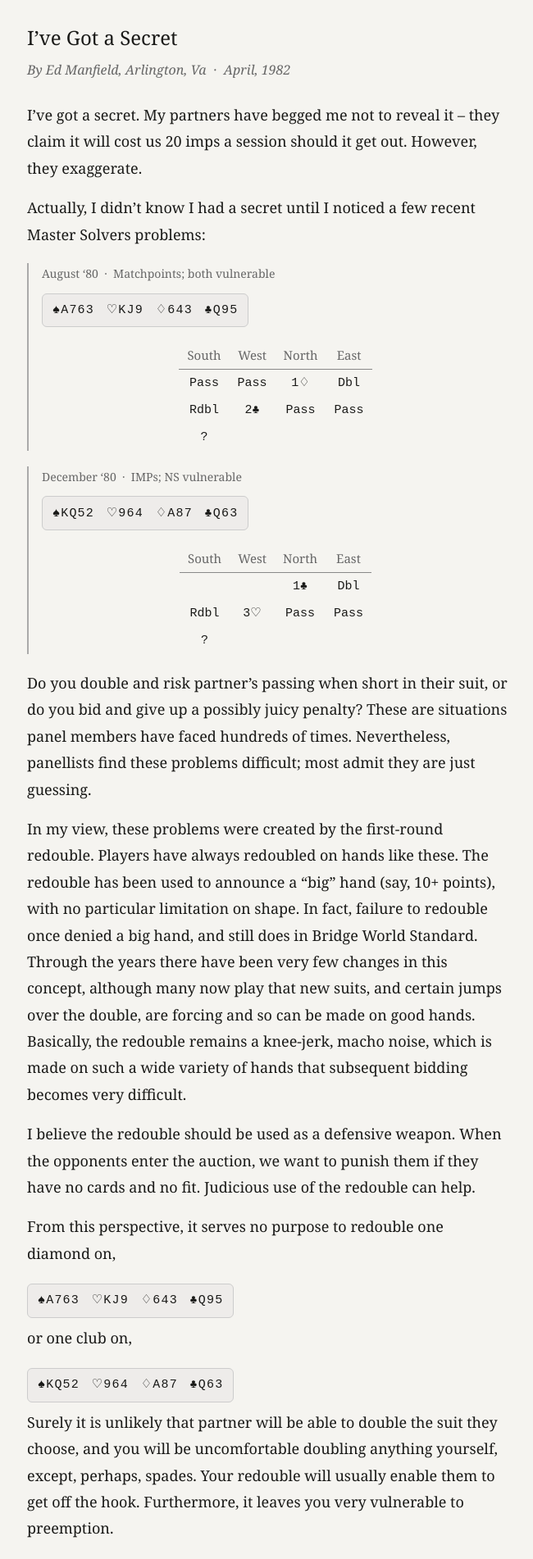
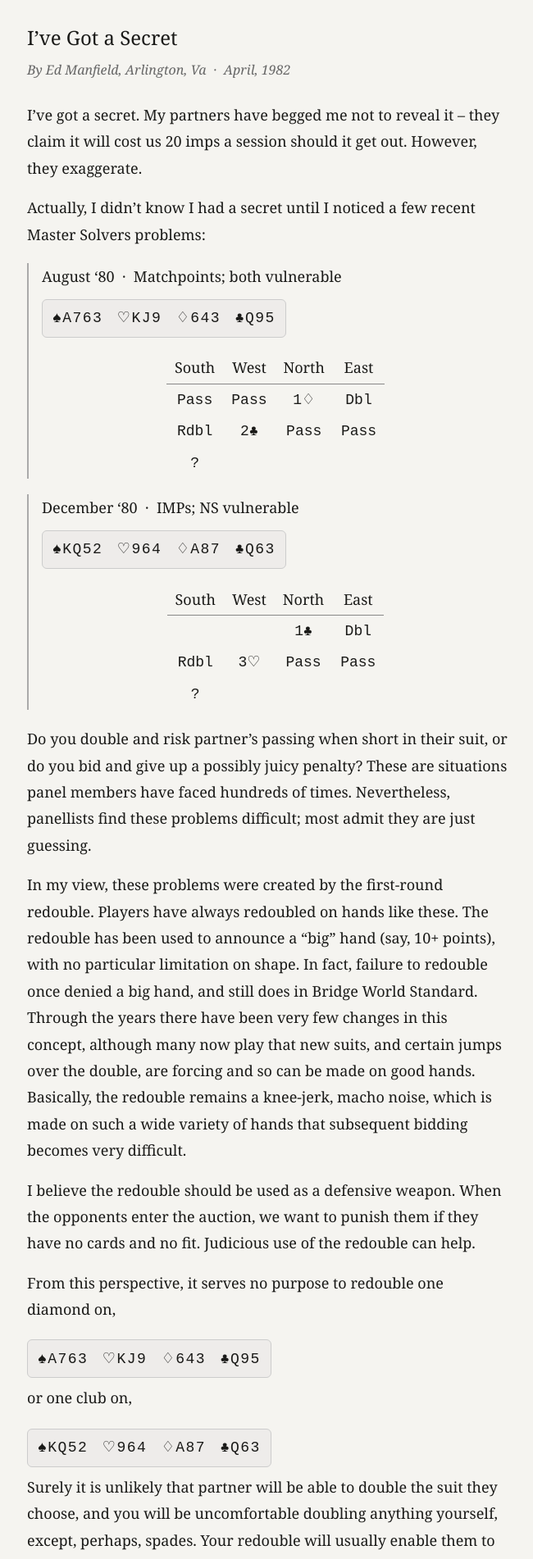
Before and after one commit to kjraywood/kjraywood.github.io, a Jekyll site: the page igas/index.html, which Jekyll copies as it is, in a window 1280 px wide. Shown: the top 1902 px of the page at 82% size, without its empty margins (313-963 px from the left). Built offline with Jekyll 4.4.1, drawn with Linux system fonts in a browser that asks for light colours.

Commit message:
consistent font sizes throughout, and reapplied patch 82e857fab

```diff
--- a/igas/index.html
+++ b/igas/index.html
@@ -36,15 +36,15 @@
     margin: 1.2rem 0;
   }
   .problem .label {
-    font-weight: 500;
-    color: #666;
+    font-weight: 400;
+    color: #1a1a18;
   }
 
   .bid-wrap { text-align: center; }
   .bid-table { border-collapse: collapse; margin: 0 auto; }
   .bid-table.headed th {
-    color: #666;
-    font-weight: 500;
+    color: #1a1a18;
+    font-weight: 400;
     font-family: Georgia, 'Times New Roman', serif;
     text-align: center;
     border-bottom: 0.5px solid #888;
@@ -70,18 +70,18 @@
     .art .byline { font-size: clamp(14px, 4vw, 16px); margin-bottom: 1.5rem; }
 
     .hand {
-      font-size: clamp(14px, 3.8vw, 15px);
+      font-size: clamp(16px, 4.5vw, 18px);
       padding: 0.4rem 0.75rem;
       margin: 0.3rem 0 0.5rem;
       letter-spacing: 0.08em;
       word-spacing: 0.3em;
     }
 
-    .problem .label { font-size: clamp(13px, 3.5vw, 14px); margin-bottom: 0.4rem; }
+    .problem .label { font-size: clamp(16px, 4.5vw, 18px); margin-bottom: 0.4rem; }
 
     .bid-wrap { margin: 0.6rem 0 0.9rem; }
-    .bid-table { font-family: 'Courier New', Courier, monospace; font-size: clamp(14px, 3.8vw, 15px); }
-    .bid-table.headed th { font-size: clamp(14px, 3.8vw, 15px); padding: 3px 10px; }
+    .bid-table { font-family: 'Courier New', Courier, monospace; font-size: clamp(16px, 4.5vw, 18px); }
+    .bid-table.headed th { font-size: clamp(16px, 4.5vw, 18px); padding: 3px 10px; }
     .bid-table td { padding: 3px 10px; }
 
     .hand-block { margin: 0.5rem 0 0.2rem; }
@@ -90,9 +90,10 @@
     @media (prefers-color-scheme: dark) {
       body { background: #1e1e1c; }
       .art { color: #e8e6e0; }
-      .art .byline, .problem .label { color: #999; }
+      .art .byline { color: #999; }
+      .problem .label { color: #e8e6e0; }
       .hand { background: #2a2a28; border-color: #444; }
-      .bid-table.headed th { color: #999; border-bottom-color: #444; }
+      .bid-table.headed th { color: #e8e6e0; border-bottom-color: #444; }
     }
   }
 
@@ -137,7 +138,7 @@
     }
 
     .hand {
-      font-size: 8.5pt;
+      font-size: 9.5pt;
       padding: 2pt 5pt;
       margin: 2pt 0 3pt;
       letter-spacing: 0.06em;
@@ -149,11 +150,11 @@
       margin: 6pt 0;
       break-inside: avoid;
     }
-    .problem .label { font-size: 8pt; margin-bottom: 2pt; }
+    .problem .label { font-size: 9.5pt; margin-bottom: 2pt; }
 
     .bid-wrap { margin: 4pt 0 5pt; break-inside: avoid; }
-    .bid-table { font-family: Georgia, 'Times New Roman', serif; font-size: 9pt; }
-    .bid-table.headed th { font-size: 9pt; padding: 1pt 7pt; }
+    .bid-table { font-family: 'Courier New', Courier, monospace; font-size: 9.5pt; }
+    .bid-table.headed th { font-family: Georgia, 'Times New Roman', serif; font-size: 9.5pt; padding: 1pt 7pt; }
     .bid-table td { padding: 1pt 7pt; }
 
     .hand-block { margin: 3pt 0 1pt; break-inside: avoid; }
```
